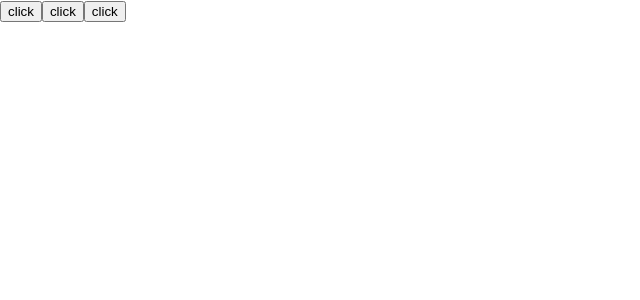
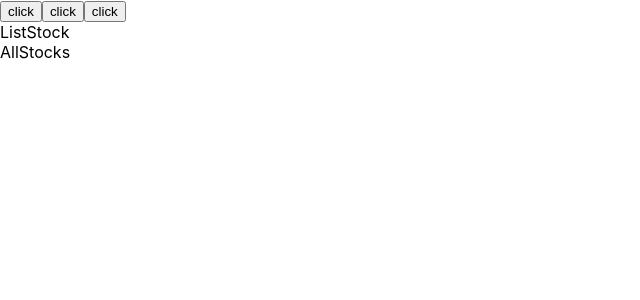
Before and after one commit to Bhavya0404/stock, a React (Create React App) app: page / in a window 1280 px wide. Shown: the top 300 px of the page, without its empty margins (0-640 px from the left). Built offline with nearby package versions, Linux system fonts and the light colour scheme; no server answers.

Commit message:
new functions

```diff
--- a/package.json
+++ b/package.json
@@ -9,6 +9,7 @@
     "axios": "^0.27.2",
     "react": "^18.2.0",
     "react-dom": "^18.2.0",
+    "react-router-dom": "^6.4.1",
     "react-scripts": "5.0.1",
     "web-vitals": "^2.1.4"
   },
--- a/src/App.js
+++ b/src/App.js
@@ -1,16 +1,21 @@
-import axios from "axios";
-import { ListCoins, RealTime } from "./urls";
-import { useEffect, useState } from "react";
+
 // import { TimeWise } from "./urls";
 import Pivot from './components/Pivot';
+import ListStock from './components/ListStock';
+import AllStocks from './components/AllStocks';
+import { BrowserRouter as Router, Routes, Route, Switch } from 'react-router-dom'
 
 function App() {
 
 
   return (
-    <div className="App">
-      <Pivot />
-    </div>
+
+      <div>
+        <Pivot />
+        <ListStock />
+        <AllStocks />
+      </div>
+
   );
 }
 
--- /dev/null
+++ b/src/components/AllStocks.js
@@ -0,0 +1,20 @@
+import React from 'react'
+import axios from "axios";
+import { ListCoins, RealTime, AllTheStocks } from "../urls";
+import { useEffect, useState } from "react";
+import { TimeWise } from "../urls";
+
+const AllStocks = () => {
+    useEffect(() => {
+        const fetchDateandTime = async () => {
+          const  data1  = await axios.get(AllTheStocks());
+          console.log(data1);
+        };
+        fetchDateandTime();
+      }, []);
+  return (
+    <div>AllStocks</div>
+  )
+}
+
+export default AllStocks
--- /dev/null
+++ b/src/components/ListStock.js
@@ -0,0 +1,19 @@
+import React from 'react'
+import axios from "axios";
+import { ListCoins, RealTime } from "../urls";
+import { useEffect, useState } from "react";
+import { TimeWise } from "../urls";
+const ListStock = () => {
+    useEffect(() => {
+        const fetchDateandTime = async () => {
+          const  data1  = await axios.get(TimeWise("IBM"));
+          console.log(data1);
+        };
+        fetchDateandTime();
+      }, []);
+  return (
+    <div>ListStock</div>
+  )
+}
+
+export default ListStock
--- a/src/components/Pivot.js
+++ b/src/components/Pivot.js
@@ -21,13 +21,7 @@ const Pivot = () => {
     fetchData();
   }, []);
 
-  useEffect(() => {
-    const fetchDateandTime = async () => {
-      const { data1 } = await axios.get(TimeWise());
-      console.log(data1);
-    };
-    fetchDateandTime();
-  }, []);
+
 
   const woodiePivot = () => {
     let pp = (high + low + close) / 3;
--- a/src/urls.js
+++ b/src/urls.js
@@ -2,7 +2,7 @@ export const ListCoins = (state) =>
   `https://api.twelvedata.com/quote?symbol=${state}&apikey=demo`;
 
 export const TimeWise = (state1, time) =>
-  `https://www.alphavantage.co/query?function=TIME_SERIES_INTRADAY&symbol=IBM&interval=5min&apikey=demo`;
+  `https://www.alphavantage.co/query?function=TIME_SERIES_INTRADAY&symbol=${state1}&interval=5min&apikey=demo`;
 
 export const RealTime = (state2) =>
   `https://api.twelvedata.com/quote?symbol=${state2}&apikey=demo`;
```
Also changed, not shown: 1 other file (tests, documents, lock files or other folders).
